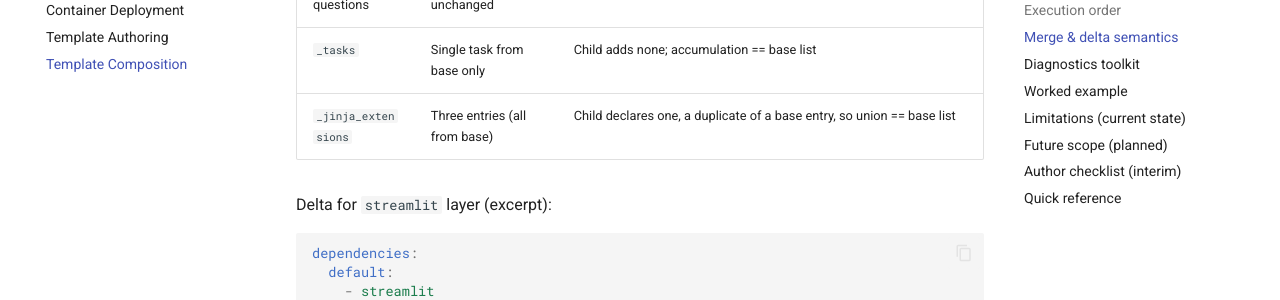
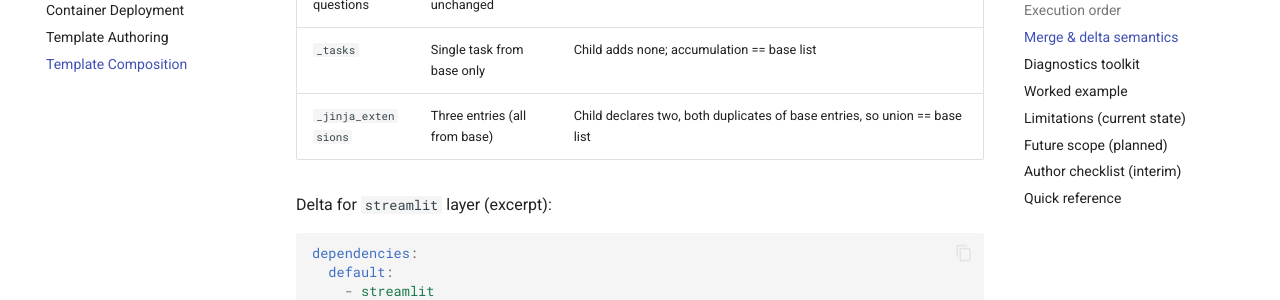
Before and after one commit to TheRealBillSiegler/boilerplate, an MkDocs documentation site: the page built from docs/templates-hub/composition.md, in a window 1280 px wide and 900 px high, scrolled down 3445 px. Shown: the part 152-452 px from the top of the window. Built offline with MkDocs 1.6.1 and Material for MkDocs 9.7.7, drawn with Linux system fonts in a browser that asks for light colours; a script that is not in the unit is left out; comment, search, counter and statistics services are not loaded; the version menu is left out.

Commit message:
fix(docs): correct streamlit _jinja_extensions duplicate count
Composition.md's Streamlit worked example said the child copier.yml
declares one duplicate _jinja_extensions entry; it actually declares two,
both duplicates of base entries. The union count of three was already
correct -- confirmed by reading the streamlit copier.yml directly.

Co-Authored-By: Claude Fable 5.1 <noreply@anthropic.com>

```diff
--- a/docs/templates-hub/composition.md
+++ b/docs/templates-hub/composition.md
@@ -118,7 +118,7 @@ Observed example specifics for the Streamlit chain:
 | `dependencies` list | Default replaced with two entries | Base declares `dependencies` with an empty default; the child question dict shallow-overrides it, so `default` becomes the child's list while `type` and `help` are inherited |
 | Absent questions | Inherited unchanged | Values simply flow through cumulative state |
 | `_tasks` | Single task from base only | Child adds none; accumulation == base list |
-| `_jinja_extensions` | Three entries (all from base) | Child declares one, a duplicate of a base entry, so union == base list |
+| `_jinja_extensions` | Three entries (all from base) | Child declares two, both duplicates of base entries, so union == base list |
 
 Delta for `streamlit` layer (excerpt):
 
```
